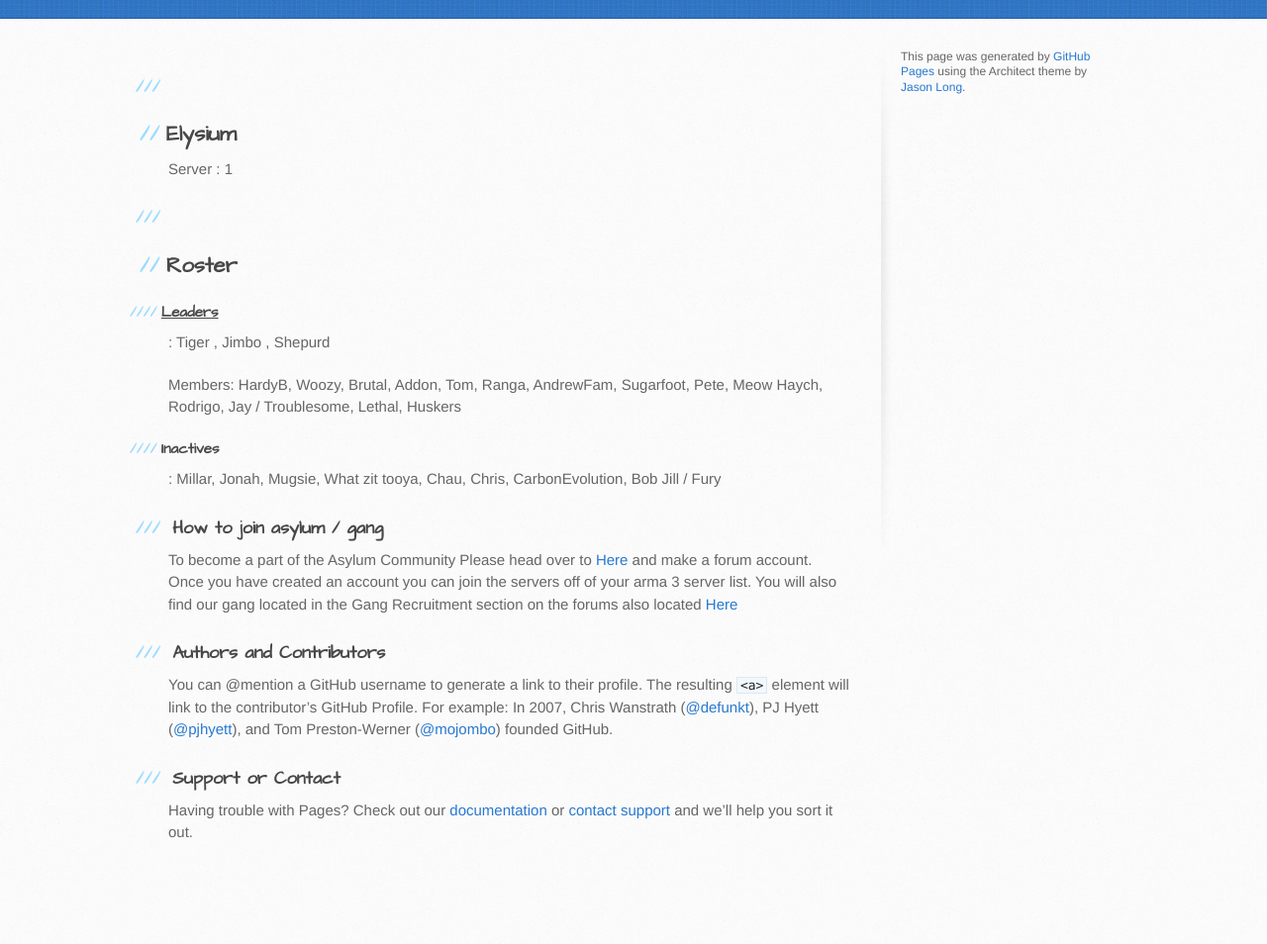
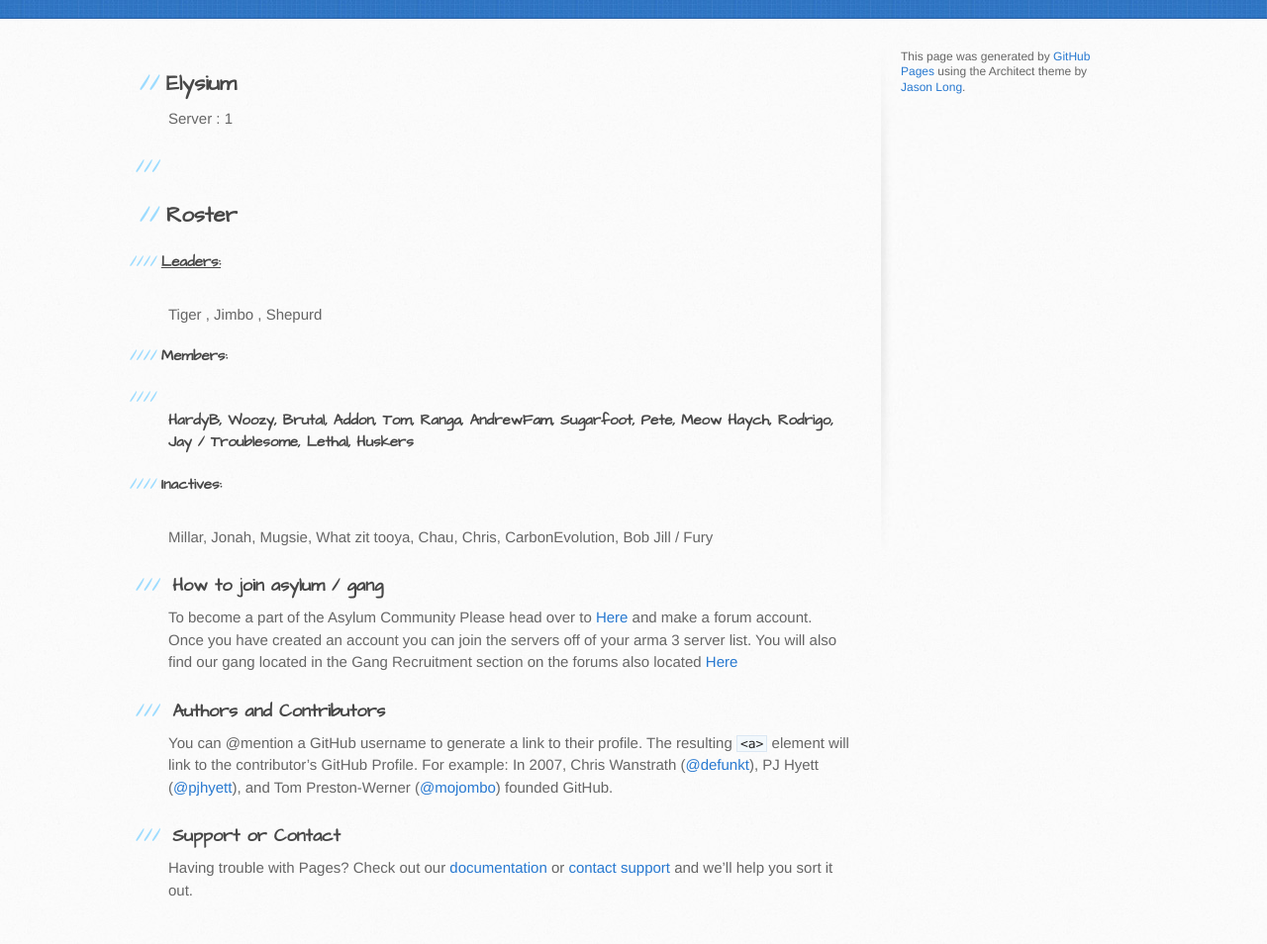
Before and after one commit to DerekR0123/Rossfitness.github.io, a Jekyll site: the page index.html, which Jekyll copies as it is, in a window 1280 px wide. Shown: the part 370-1324 px from the top of the page at 99% size. Built offline with Jekyll 4.4.1, drawn with Linux system fonts in a browser that asks for light colours; before the commit the page ends 1265 px from its top, so only the background shows below that.

Commit message:
Update index.html

```diff
--- a/index.html
+++ b/index.html
@@ -28,8 +28,7 @@
     <div id="content-wrapper">
       <div class="inner clearfix">
         <section id="main-content">
-          <h3>
-<a id="designer-templates" class="anchor" href="#designer-templates" aria-hidden="true"><span aria-hidden="true" class="octicon octicon-link"></span></a><h2>Elysium</h2></h3>
+<a id="designer-templates" class="anchor" href="#designer-templates" aria-hidden="true"><span aria-hidden="true" class="octicon octicon-link"></span></a><h2>Elysium</h2>
 
 <p> Server : 1
 
@@ -37,14 +36,12 @@
 <h3>
 <a id="designer-templates" class="anchor" href="#designer-templates" aria-hidden="true"><span aria-hidden="true" class="octicon octicon-link"></span></a><h2>Roster</h2></h3>
 
-<p><h4><u>Leaders</u></h4>:
-Tiger , Jimbo , Shepurd<br></p>
-
-<p></u>Members</u>:
+<p><h4><u>Leaders:</u></h4><br>Tiger , Jimbo , Shepurd<br></p>
+<p><h4></u>Members:</u><h4><br>
 HardyB, Woozy, Brutal, Addon, Tom, Ranga, AndrewFam, Sugarfoot, Pete, Meow
 Haych, Rodrigo, Jay / Troublesome, Lethal, Huskers<br></p>
 
-<p><h4><u></u>Inactives</u></h4>:
+<p><h4><u></u>Inactives:</u></h4><br>
 Millar, Jonah, Mugsie, What zit tooya, Chau, Chris, CarbonEvolution, Bob Jill / Fury<br></p>
 
 <h3>
```
